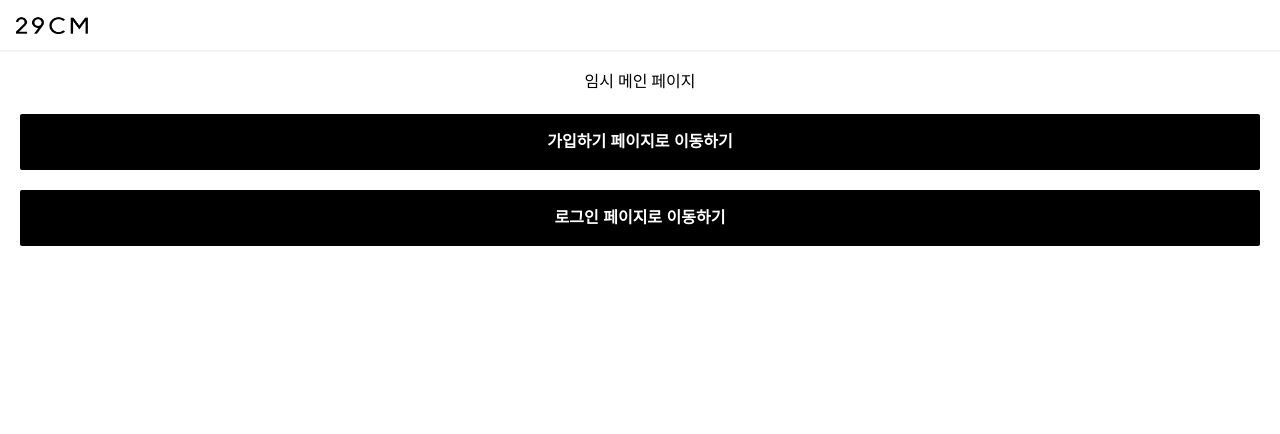
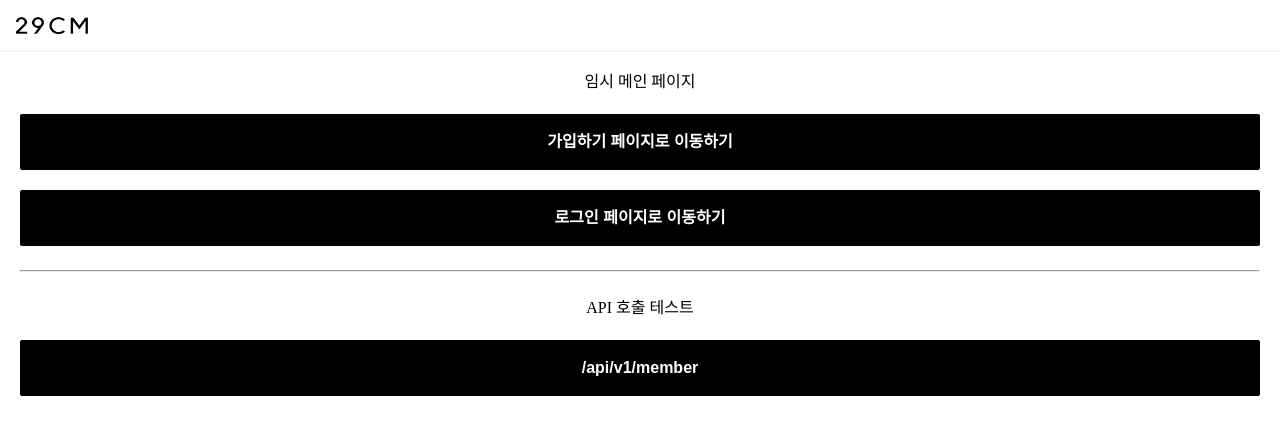
Before and after one commit to onpul/letsmashup, a React (Create React App) app in the folder letsmashup_front/: page / in a window 1280 px wide. Shown: the top 434 px of the page. Built offline with nearby package versions, Linux system fonts and the light colour scheme.

Commit message:
[기능구현_v2.1] API 호출 테스트용 버튼 추가

```diff
--- a/letsmashup_front/src/components/Main.jsx
+++ b/letsmashup_front/src/components/Main.jsx
@@ -2,6 +2,7 @@ import React from "react";
 import MainTemplate from "./MainTemplate";
 import styled from "styled-components";
 import BtnDefault from "./BtnDefault";
+import axios from "axios";
 
 const MainBlock = styled.div`
     padding: 18px 20px 0px;
@@ -20,6 +21,19 @@ const MainBlock = styled.div`
 `;
 
 function Main() {
+
+    const fncSendApi = () => {
+    axios.post("http://localhost:8080/api/v1/member", {
+        username: "test@test.com",
+        password: "testPassword!",
+    }).catch((error) => {
+        // 오류 발생 시 실행
+        console.log(">>> error : " + error + " <<<");
+    }).then((response) => {
+        // 항상 실행
+        console.log(">>> response : " + response + " <<<");
+    });
+    }
     return (
         <MainTemplate>
             <MainBlock>
@@ -27,6 +41,11 @@ function Main() {
                     <h3>임시 메인 페이지</h3>
                     <BtnDefault title="가입하기 페이지로 이동하기" href="/join" />
                     <BtnDefault title="로그인 페이지로 이동하기" href="/login" />
+                    <br />
+                    <hr />
+                    <br />
+                    <h3>API 호출 테스트</h3>
+                    <BtnDefault title="/api/v1/member" onClick={fncSendApi}/>
                 </div>
             </MainBlock>
         </MainTemplate>
```
